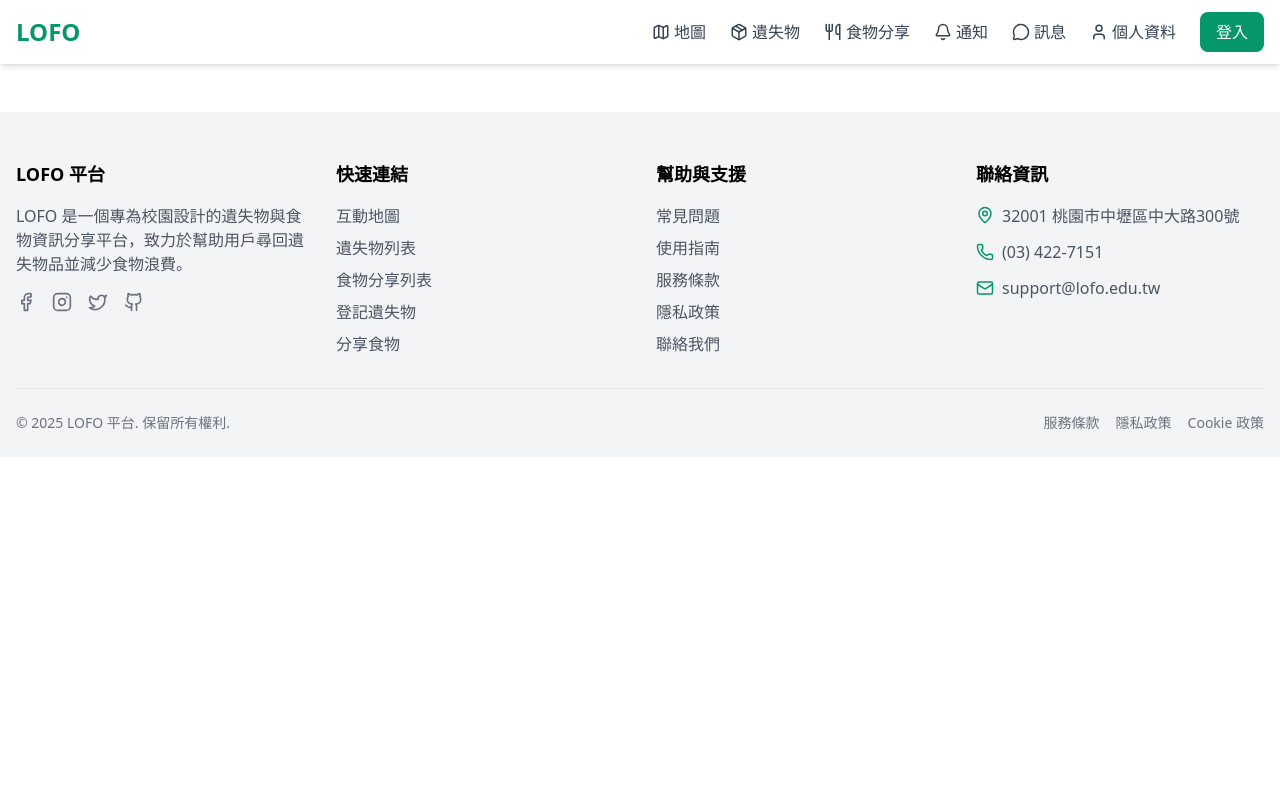
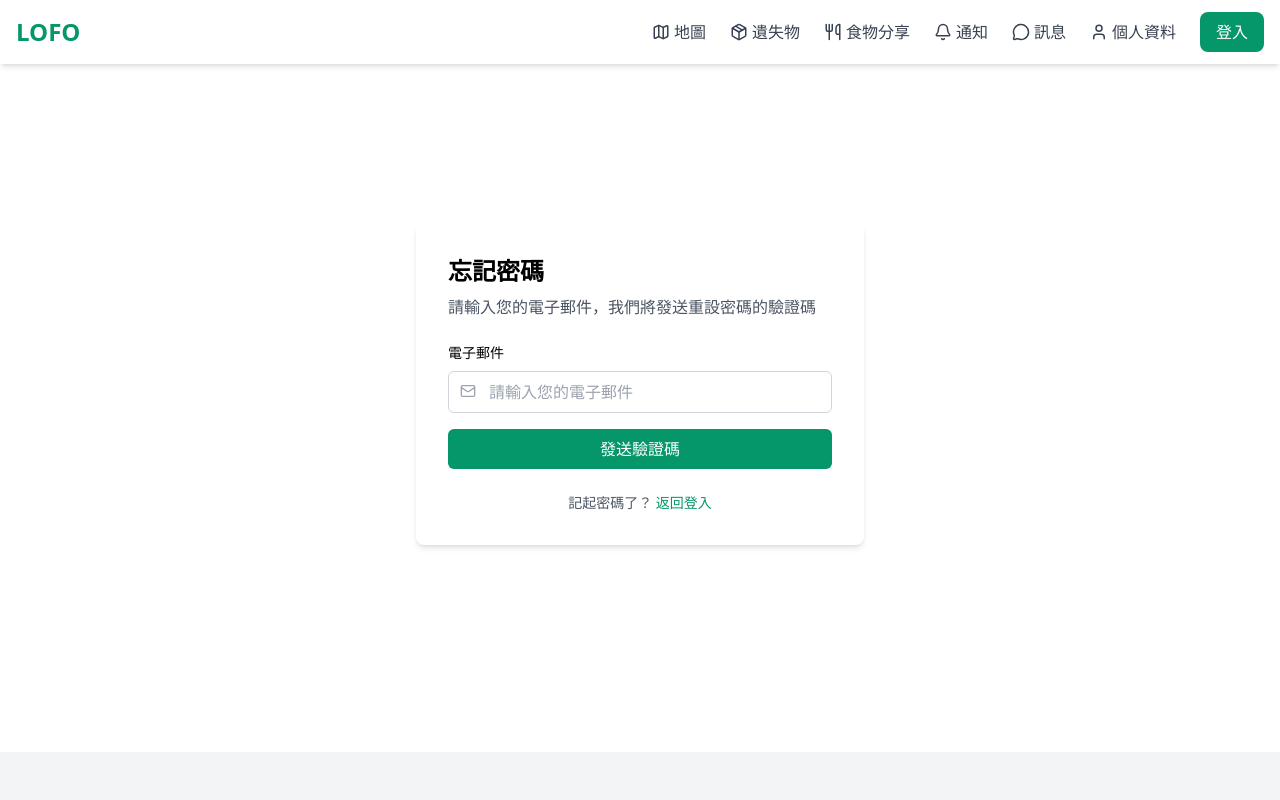
Before and after one commit to YuanWang08/LOFO-Flatform, a Nuxt app in the folder frontend/: page /forgot-password in a window 1280 px wide. Shown: the top 800 px of the page. Built offline with nearby package versions, Linux system fonts and the light colour scheme.

Commit message:
新增忘記密碼頁面(暫時)

```diff
--- /dev/null
+++ b/frontend/pages/forgot-password.vue
@@ -0,0 +1,324 @@
+<template>
+  <div
+    class="container mx-auto px-4 py-16 flex justify-center items-center min-h-[80vh]"
+  >
+    <div class="w-full max-w-md">
+      <div class="bg-white p-8 rounded-lg shadow-md">
+        <div class="mb-6">
+          <h1 class="text-2xl font-bold">
+            {{ stepTitle }}
+          </h1>
+          <p class="text-gray-600 mt-2">
+            {{ stepDescription }}
+          </p>
+        </div>
+
+        <!-- 步驟 1: 輸入電子郵件 -->
+        <form
+          v-if="step === 'email'"
+          @submit.prevent="handleSubmitEmail"
+          class="space-y-4"
+        >
+          <div class="space-y-2">
+            <label for="email" class="block text-sm font-medium"
+              >電子郵件</label
+            >
+            <div class="relative">
+              <Mail class="absolute left-3 top-3 h-4 w-4 text-gray-400" />
+              <input
+                id="email"
+                type="email"
+                v-model="email"
+                placeholder="請輸入您的電子郵件"
+                class="w-full px-3 py-2 pl-10 border border-gray-300 rounded-md focus:outline-none focus:ring-2 focus:ring-emerald-500"
+                required
+              />
+            </div>
+          </div>
+
+          <p v-if="error" class="text-red-500 text-sm">{{ error }}</p>
+
+          <button
+            type="submit"
+            class="w-full px-4 py-2 bg-emerald-600 hover:bg-emerald-700 text-white rounded-md transition-colors"
+            :disabled="isLoading"
+          >
+            <div v-if="isLoading" class="flex items-center justify-center">
+              <Loader2 class="mr-2 h-4 w-4 animate-spin" />
+              發送中...
+            </div>
+            <span v-else>發送驗證碼</span>
+          </button>
+        </form>
+
+        <!-- 步驟 2: 驗證碼 -->
+        <form
+          v-else-if="step === 'verification'"
+          @submit.prevent="handleSubmitVerification"
+          class="space-y-4"
+        >
+          <div class="space-y-2">
+            <label for="verification-code" class="block text-sm font-medium"
+              >驗證碼</label
+            >
+            <input
+              id="verification-code"
+              v-model="verificationCode"
+              placeholder="請輸入 6 位數驗證碼"
+              class="w-full px-3 py-2 border border-gray-300 rounded-md focus:outline-none focus:ring-2 focus:ring-emerald-500"
+              required
+            />
+            <p class="text-sm text-gray-500">
+              驗證碼已發送至 {{ email }}，有效期為 10 分鐘
+            </p>
+          </div>
+
+          <p v-if="error" class="text-red-500 text-sm">{{ error }}</p>
+
+          <div class="flex space-x-2">
+            <button
+              type="button"
+              class="flex-1 px-4 py-2 border border-gray-300 rounded-md hover:bg-gray-50 transition-colors flex items-center justify-center"
+              @click="step = 'email'"
+              :disabled="isLoading"
+            >
+              <ArrowLeft class="mr-2 h-4 w-4" />
+              返回
+            </button>
+            <button
+              type="submit"
+              class="flex-1 px-4 py-2 bg-emerald-600 hover:bg-emerald-700 text-white rounded-md transition-colors"
+              :disabled="isLoading"
+            >
+              <div v-if="isLoading" class="flex items-center justify-center">
+                <Loader2 class="mr-2 h-4 w-4 animate-spin" />
+                驗證中...
+              </div>
+              <span v-else>驗證</span>
+            </button>
+          </div>
+        </form>
+
+        <!-- 步驟 3: 重設密碼 -->
+        <form
+          v-else-if="step === 'reset'"
+          @submit.prevent="handleResetPassword"
+          class="space-y-4"
+        >
+          <div class="space-y-2">
+            <label for="new-password" class="block text-sm font-medium"
+              >新密碼</label
+            >
+            <div class="relative">
+              <KeyRound class="absolute left-3 top-3 h-4 w-4 text-gray-400" />
+              <input
+                id="new-password"
+                type="password"
+                v-model="newPassword"
+                placeholder="請設定新密碼"
+                class="w-full px-3 py-2 pl-10 border border-gray-300 rounded-md focus:outline-none focus:ring-2 focus:ring-emerald-500"
+                required
+              />
+            </div>
+          </div>
+
+          <div class="space-y-2">
+            <label for="confirm-password" class="block text-sm font-medium"
+              >確認密碼</label
+            >
+            <div class="relative">
+              <KeyRound class="absolute left-3 top-3 h-4 w-4 text-gray-400" />
+              <input
+                id="confirm-password"
+                type="password"
+                v-model="confirmPassword"
+                placeholder="請再次輸入新密碼"
+                class="w-full px-3 py-2 pl-10 border border-gray-300 rounded-md focus:outline-none focus:ring-2 focus:ring-emerald-500"
+                required
+              />
+            </div>
+          </div>
+
+          <p v-if="error" class="text-red-500 text-sm">{{ error }}</p>
+
+          <button
+            type="submit"
+            class="w-full px-4 py-2 bg-emerald-600 hover:bg-emerald-700 text-white rounded-md transition-colors"
+            :disabled="isLoading"
+          >
+            <div v-if="isLoading" class="flex items-center justify-center">
+              <Loader2 class="mr-2 h-4 w-4 animate-spin" />
+              重設中...
+            </div>
+            <span v-else>重設密碼</span>
+          </button>
+        </form>
+
+        <!-- 步驟 4: 成功頁面 -->
+        <div v-else-if="step === 'success'" class="text-center py-4">
+          <div
+            class="w-16 h-16 bg-emerald-100 rounded-full flex items-center justify-center mx-auto mb-4"
+          >
+            <CheckCircle class="h-8 w-8 text-emerald-600" />
+          </div>
+          <p class="text-gray-600 mb-6">
+            您的密碼已成功重設，請使用新密碼登入您的帳號。
+          </p>
+          <NuxtLink to="/login">
+            <button
+              class="w-full px-4 py-2 bg-emerald-600 hover:bg-emerald-700 text-white rounded-md transition-colors"
+            >
+              前往登入
+            </button>
+          </NuxtLink>
+        </div>
+
+        <div class="mt-6 text-center">
+          <p class="text-sm text-gray-600">
+            記起密碼了？
+            <NuxtLink
+              to="/login"
+              class="text-emerald-600 hover:text-emerald-700 font-medium"
+            >
+              返回登入
+            </NuxtLink>
+          </p>
+        </div>
+      </div>
+    </div>
+  </div>
+</template>
+
+<script setup>
+import { ref, computed } from "vue";
+import { useRouter } from "vue-router";
+import {
+  Mail,
+  ArrowLeft,
+  CheckCircle,
+  KeyRound,
+  Loader2,
+} from "lucide-vue-next";
+
+const router = useRouter();
+const step = ref("email");
+const isLoading = ref(false);
+const email = ref("");
+const verificationCode = ref("");
+const newPassword = ref("");
+const confirmPassword = ref("");
+const error = ref("");
+
+// 根據當前步驟顯示不同的標題和描述
+const stepTitle = computed(() => {
+  switch (step.value) {
+    case "email":
+      return "忘記密碼";
+    case "verification":
+      return "驗證您的身份";
+    case "reset":
+      return "重設密碼";
+    case "success":
+      return "密碼重設成功";
+    default:
+      return "";
+  }
+});
+
+const stepDescription = computed(() => {
+  switch (step.value) {
+    case "email":
+      return "請輸入您的電子郵件，我們將發送重設密碼的驗證碼";
+    case "verification":
+      return "請輸入我們發送到您電子郵件的驗證碼";
+    case "reset":
+      return "請設定您的新密碼";
+    case "success":
+      return "您的密碼已成功重設，現在可以使用新密碼登入";
+    default:
+      return "";
+  }
+});
+
+const handleSubmitEmail = async () => {
+  error.value = "";
+
+  if (!email.value) {
+    error.value = "請輸入您的電子郵件";
+    return;
+  }
+
+  isLoading.value = true;
+
+  // 模擬 API 請求
+  try {
+    // 這裡應該是實際的發送重設密碼郵件的 API 請求
+    await new Promise((resolve) => setTimeout(resolve, 1500));
+
+    // 進入驗證碼步驟
+    step.value = "verification";
+  } catch (err) {
+    error.value = "發送重設密碼郵件失敗，請稍後再試";
+  } finally {
+    isLoading.value = false;
+  }
+};
+
+const handleSubmitVerification = async () => {
+  error.value = "";
+
+  if (!verificationCode.value) {
+    error.value = "請輸入驗證碼";
+    return;
+  }
+
+  isLoading.value = true;
+
+  // 模擬 API 請求
+  try {
+    // 這裡應該是實際的驗證碼驗證 API 請求
+    await new Promise((resolve) => setTimeout(resolve, 1500));
+
+    // 進入重設密碼步驟
+    step.value = "reset";
+  } catch (err) {
+    error.value = "驗證碼錯誤，請重新輸入";
+  } finally {
+    isLoading.value = false;
+  }
+};
+
+const handleResetPassword = async () => {
+  error.value = "";
+
+  if (!newPassword.value) {
+    error.value = "請設定新密碼";
+    return;
+  }
+
+  if (newPassword.value.length < 8) {
+    error.value = "密碼長度至少需要 8 個字元";
+    return;
+  }
+
+  if (newPassword.value !== confirmPassword.value) {
+    error.value = "兩次輸入的密碼不一致";
+    return;
+  }
+
+  isLoading.value = true;
+
+  // 模擬 API 請求
+  try {
+    // 這裡應該是實際的重設密碼 API 請求
+    await new Promise((resolve) => setTimeout(resolve, 1500));
+
+    // 重設成功
+    step.value = "success";
+  } catch (err) {
+    error.value = "重設密碼失敗，請稍後再試";
+  } finally {
+    isLoading.value = false;
+  }
+};
+</script>
```
